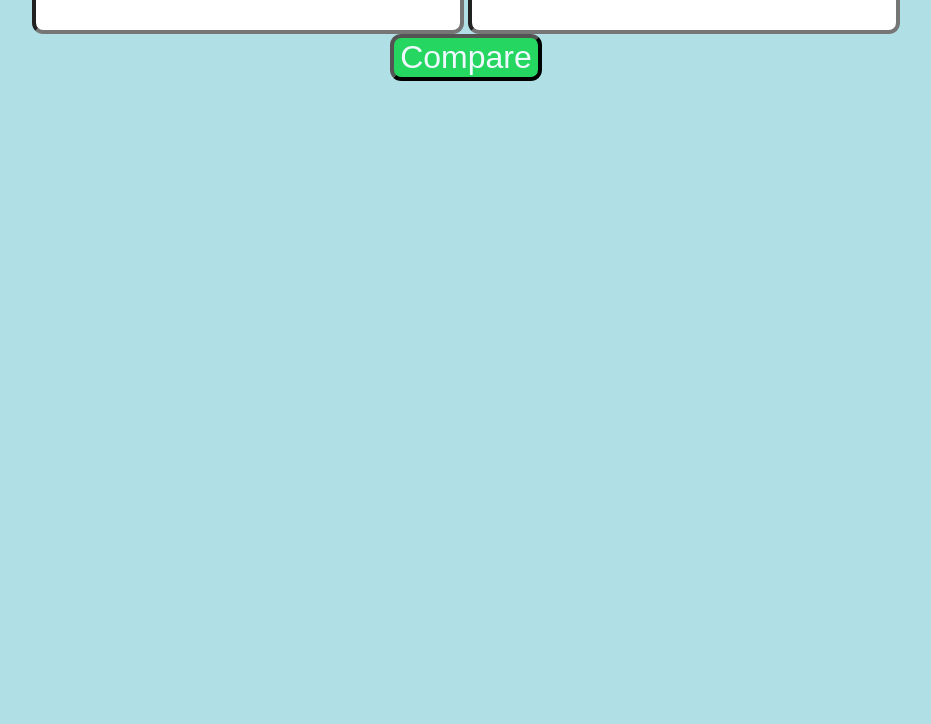
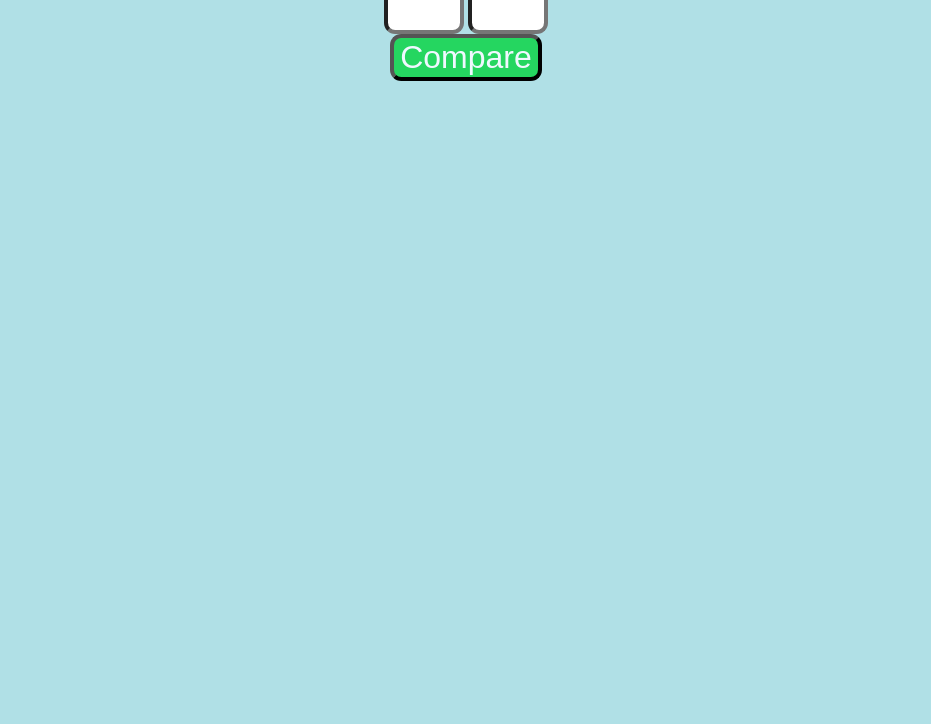
Before and after one commit to ali-create/fractions, a plain HTML site: page index.html in a window 1280 px wide. Shown: the part 76-800 px from the top of the page, without its empty margins (174-1105 px from the left). Drawn offline with Linux system fonts and the light colour scheme.

Commit message:
Update styles.css

```diff
--- a/styles.css
+++ b/styles.css
@@ -14,11 +14,13 @@
   font-size: 2rem;
   border-radius: 0.7rem;
   border-width: 0.3rem;
+  width: 5rem;
 }
 .input--1 {
   font-size: 2rem;
   border-radius: 0.7rem;
   border-width: 0.3rem;
+  width: 5rem;
 }
 .textNoScript {
   text-align: center;
```
